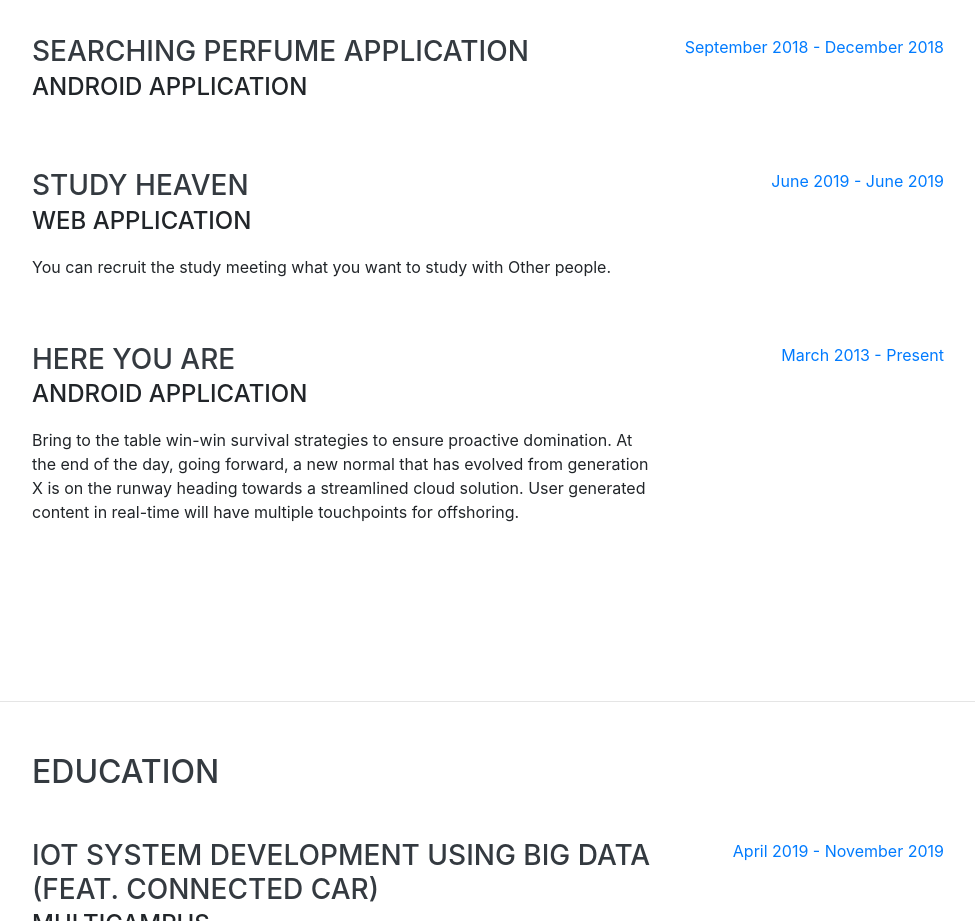
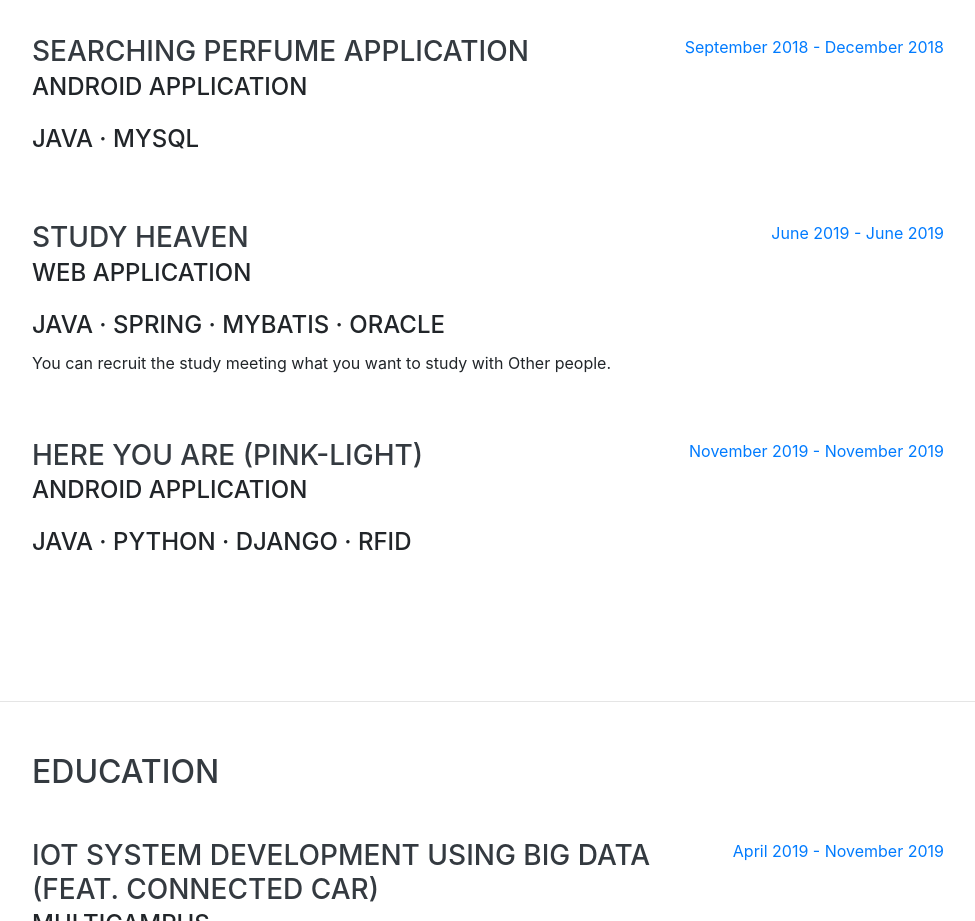
Before and after one commit to Sunaaaa/Sunaaaa.github.io, a website with bundled scripts: page index.html in a window 1280 px wide. Shown: the part 900-1821 px from the top of the page, without its empty margins (288-1263 px from the left). Built offline with nearby package versions, Linux system fonts and the light colour scheme; a web font is replaced by a local one.

Commit message:
modify Projects

```diff
--- a/index.html
+++ b/index.html
@@ -96,6 +96,7 @@
           <div class="resume-content">
             <h3 class="mb-0">Searching Perfume Application</h3>
             <div class="subheading mb-3">Android Application</div>
+            <div class="subheading mb-2">Java · MySQL</div>
             <p></p>
           </div>
           <div class="resume-date text-md-right">
@@ -107,6 +108,7 @@
           <div class="resume-content">
             <h3 class="mb-0">Study Heaven</h3>
             <div class="subheading mb-3">Web Application</div>
+            <div class="subheading mb-2">Java · Spring · MyBatis · Oracle</div>
             <p>You can recruit the study meeting what you want to study with Other people. </p>
           </div>
           <div class="resume-date text-md-right">
@@ -116,12 +118,13 @@
 
         <div class="resume-item d-flex flex-column flex-md-row justify-content-between mb-5">
           <div class="resume-content">
-            <h3 class="mb-0">Here You Are</h3>
+            <h3 class="mb-0">Here You Are (Pink-Light) </h3>
             <div class="subheading mb-3">Android Application</div>
-            <p>Bring to the table win-win survival strategies to ensure proactive domination. At the end of the day, going forward, a new normal that has evolved from generation X is on the runway heading towards a streamlined cloud solution. User generated content in real-time will have multiple touchpoints for offshoring.</p>
+            <div class="subheading mb-2">Java · Python · Django · RFID</div>
+            <p></p>
           </div>
           <div class="resume-date text-md-right">
-            <span class="text-primary">March 2013 - Present</span>
+            <span class="text-primary">November 2019 - November 2019</span>
           </div>
       </div>
 
```
